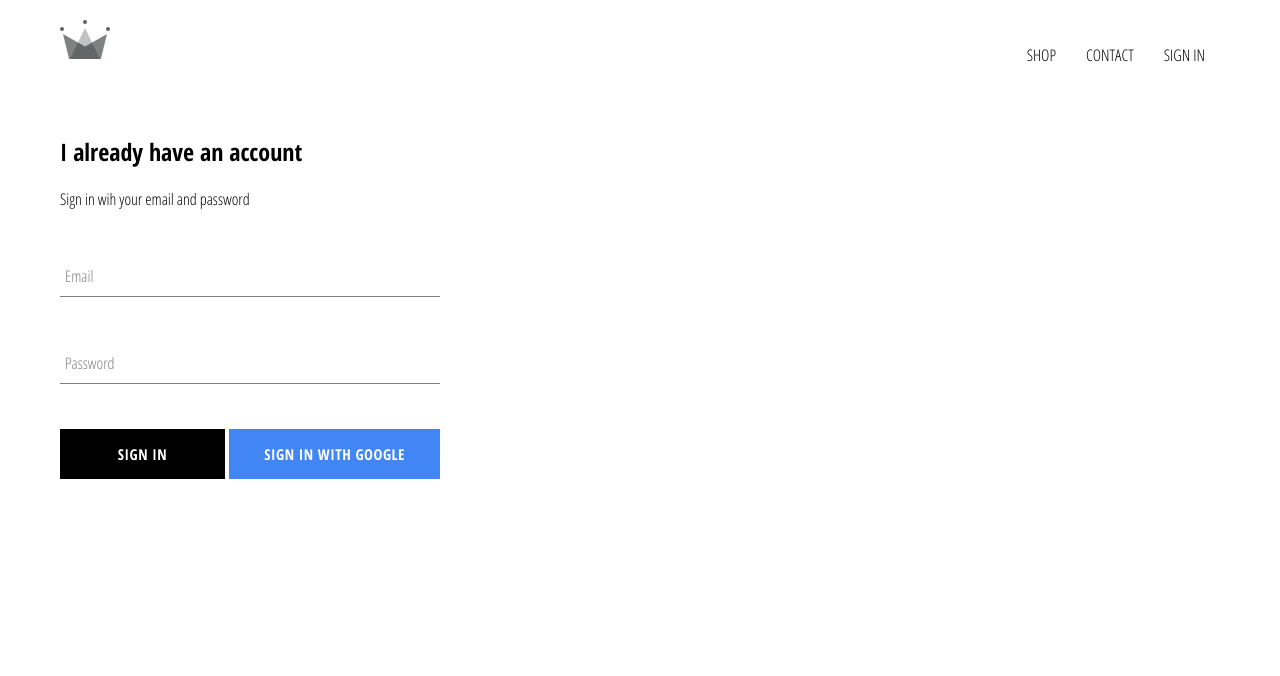
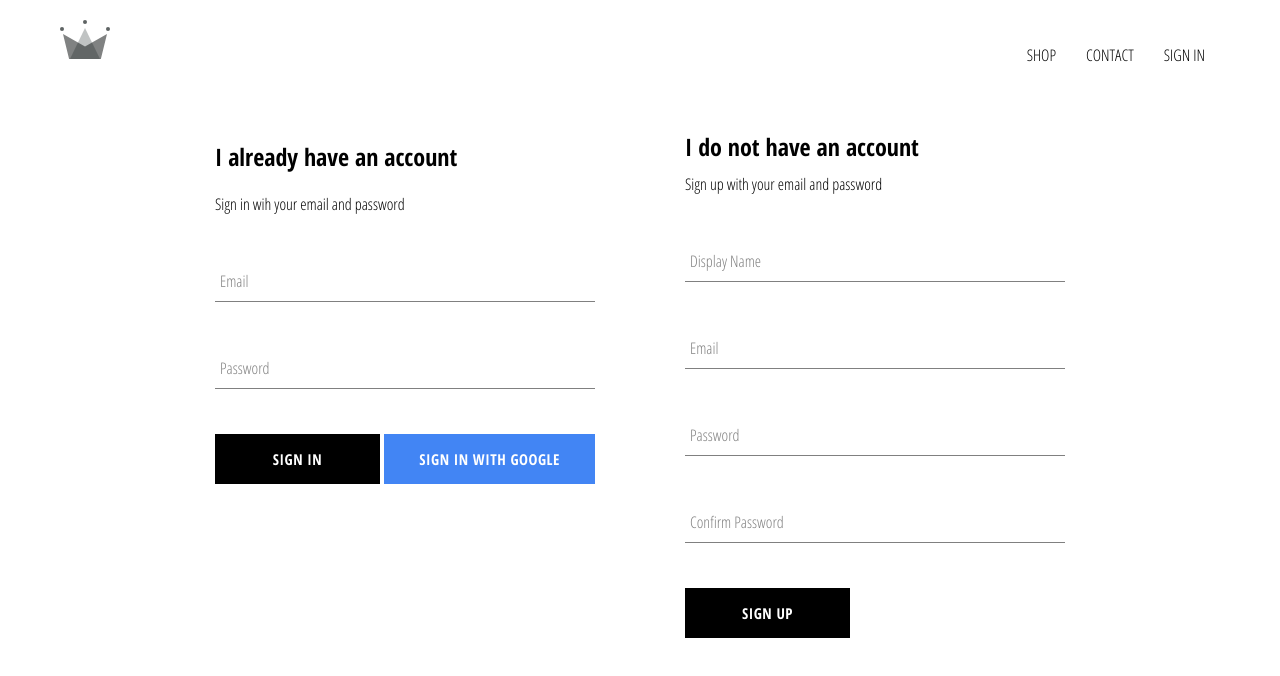
Before and after one commit to kunalasingh/crwn-clothing, a React (Create React App) app: page /signin in a window 1280 px wide. Shown: the top 676 px of the page. Built offline with nearby package versions, Linux system fonts and the light colour scheme; no server answers.

Commit message:
completed signup and sign in functionality with email and password

```diff
--- a/src/App.js
+++ b/src/App.js
@@ -31,10 +31,17 @@
       if (userAuth) {
         const userRef = createUserProfileDocument(userAuth);
         (await userRef).onSnapshot((snapShot) => {
-          this.setState({
-            id: snapShot.id,
-            ...snapShot.data(),
-          });
+          this.setState(
+            {
+              currentUser: {
+                id: snapShot.id,
+                ...snapShot.data(),
+              },
+            },
+            () => {
+              console.log(this.state.currentUser);
+            }
+          );
         });
       } else {
         this.setState({ currentUser: userAuth });
--- a/src/components/sign-in/sign-in.component.jsx
+++ b/src/components/sign-in/sign-in.component.jsx
@@ -5,7 +5,7 @@
 import FormInput from "../form-input/form-input.component";
 import CustomButton from "../custom-button/custom-button.component";
 
-import { signInWithGoogle } from "../../firebase/firebase.utils";
+import { auth, signInWithGoogle } from "../../firebase/firebase.utils";
 
 class SignIn extends React.Component {
   constructor() {
@@ -17,9 +17,16 @@
     };
   }
 
-  handleSubmit = (event) => {
+  handleSubmit = async (event) => {
     event.preventDefault();
-    this.setState({ email: "", password: "" });
+    const { email, password } = this.state;
+
+    try {
+      await auth.signInWithEmailAndPassword(email, password);
+      this.setState({ email: "", password: "" });
+    } catch (error) {
+      console.log("sign in failed", error);
+    }
   };
 
   handleChange = (event) => {
--- /dev/null
+++ b/src/components/sign-up/sign-up.component.jsx
@@ -0,0 +1,101 @@
+import React from "react";
+import "./sign-up.styles.scss";
+
+import FormInput from "../form-input/form-input.component";
+import CustomButton from "../custom-button/custom-button.component";
+
+import { auth, createUserProfileDocument } from "../../firebase/firebase.utils";
+
+class SignUp extends React.Component {
+  constructor() {
+    super();
+
+    this.state = {
+      email: "",
+      displayName: "",
+      password: "",
+      confirmPassword: "",
+    };
+  }
+
+  handleSubmit = async (event) => {
+    event.preventDefault();
+    const { email, displayName, password, confirmPassword } = this.state;
+
+    if (password !== confirmPassword) {
+      alert("passwords do not match");
+      return;
+    }
+
+    try {
+      const { user } = await auth.createUserWithEmailAndPassword(
+        email,
+        password
+      );
+      createUserProfileDocument(user, { displayName });
+
+      this.setState({
+        email: "",
+        displayName: "",
+        password: "",
+        confirmPassword: "",
+      });
+    } catch (error) {
+      console.log("error while registering user", error);
+    }
+  };
+
+  handleChange = (event) => {
+    const { name, value } = event.target;
+    this.setState({ [name]: value });
+  };
+
+  render() {
+    const { email, displayName, password, confirmPassword } = this.state;
+    return (
+      <div className="sign-up">
+        <h2 className="title">I do not have an account</h2>
+        <span>Sign up with your email and password</span>
+
+        <form onSubmit={this.handleSubmit} className="sign-up-form">
+          <FormInput
+            type="text"
+            name="displayName"
+            value={displayName}
+            handleChange={this.handleChange}
+            label="Display Name"
+            required
+          />
+          <FormInput
+            type="email"
+            name="email"
+            value={email}
+            handleChange={this.handleChange}
+            label="Email"
+            required
+          />
+          <FormInput
+            type="password"
+            name="password"
+            value={password}
+            handleChange={this.handleChange}
+            label="Password"
+            required
+          />
+          <FormInput
+            type="password"
+            name="confirmPassword"
+            value={confirmPassword}
+            handleChange={this.handleChange}
+            label="Confirm Password"
+            required
+          />
+
+          <CustomButton type="submit">Sign Up</CustomButton>
+        </form>
+      </div>
+    );
+  }
+}
+
+export default SignUp;
--- /dev/null
+++ b/src/components/sign-up/sign-up.styles.scss
@@ -0,0 +1,9 @@
+.sign-up {
+    display: flex;
+    flex-direction: column;
+    width: 380px;
+
+    .title {
+        margin: 10px 0;
+    }
+}
--- a/src/pages/sign-in-and-sign-up/sign-in-and-sign-up.component.jsx
+++ b/src/pages/sign-in-and-sign-up/sign-in-and-sign-up.component.jsx
@@ -3,11 +3,13 @@
 import "./sign-in-and-sign-up.styles.scss";
 
 import SignIn from "../../components/sign-in/sign-in.component";
+import SignUp from "../../components/sign-up/sign-up.component";
 
 const SignInAndSignUp = () => {
   return (
     <div className="sign-in-and-sign-up">
       <SignIn />
+      <SignUp />
     </div>
   );
 };
--- a/src/pages/sign-in-and-sign-up/sign-in-and-sign-up.styles.scss
+++ b/src/pages/sign-in-and-sign-up/sign-in-and-sign-up.styles.scss
@@ -0,0 +1,6 @@
+.sign-in-and-sign-up {
+    width: 850px;
+    display: flex;
+    justify-content: space-between;
+    margin: 30px auto;
+}
```
